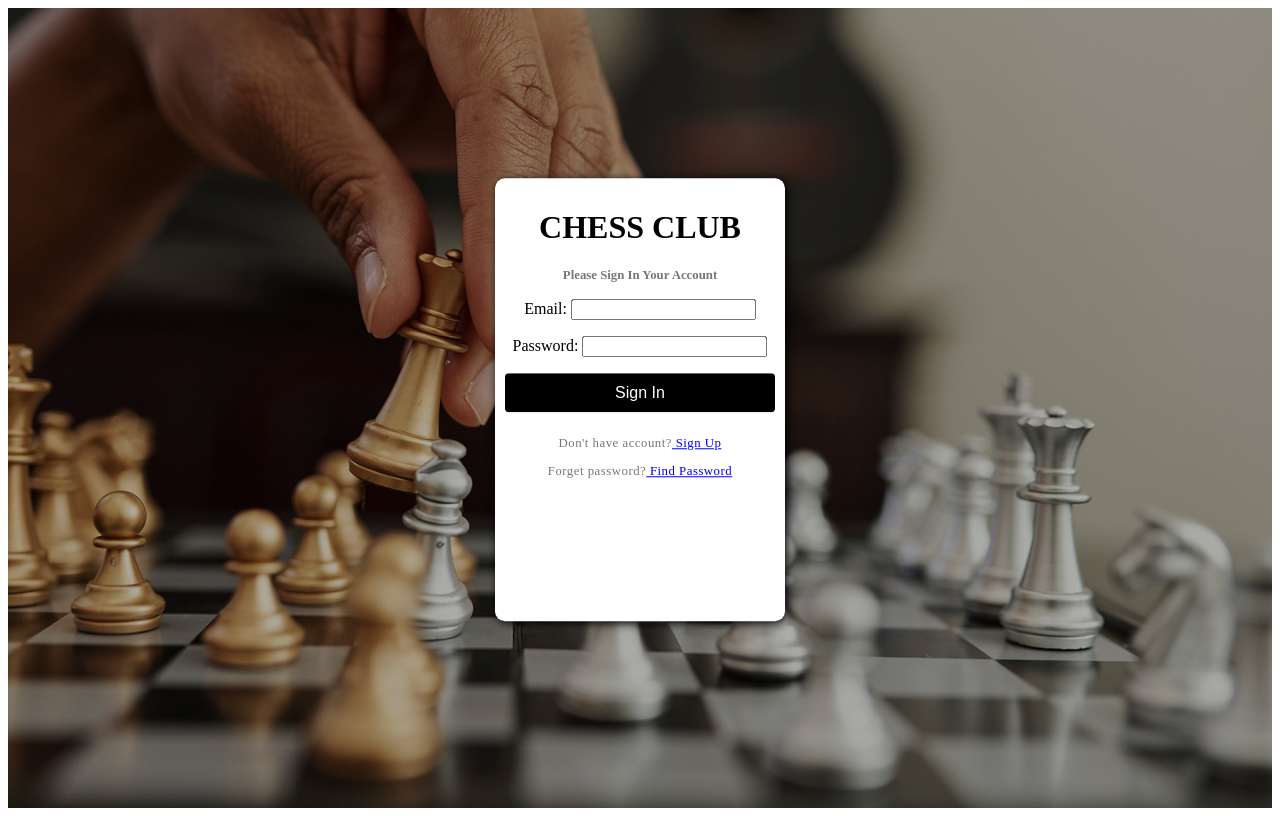
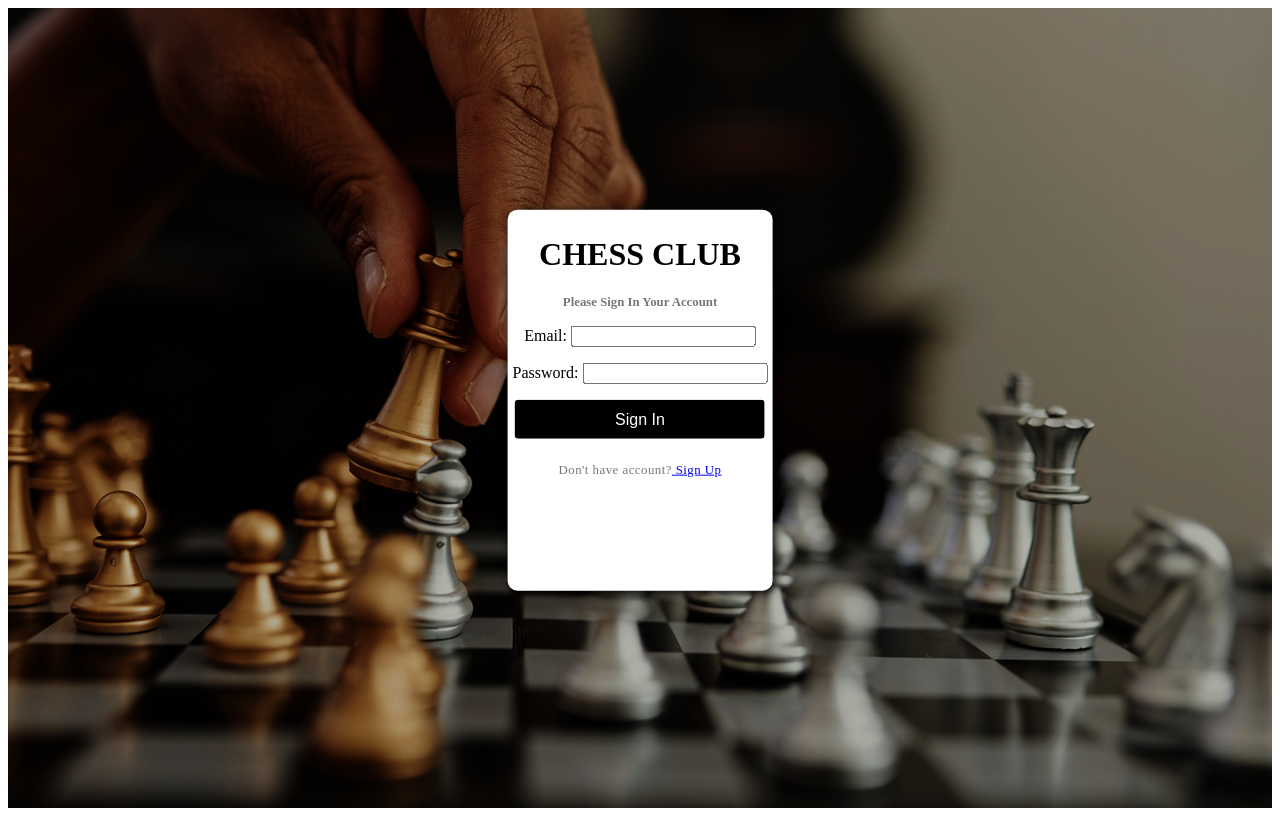
Before and after one commit to Heenal15/Team-Penguin, a Django app: page /log_in/ in a window 1280 px wide. Run offline with Django 3.2, Linux system fonts and the light colour scheme; some libraries are stand-ins or nearby versions.

Commit message:
move the reset password html

```diff
--- a/clubs/templates/log_in.html
+++ b/clubs/templates/log_in.html
@@ -7,7 +7,7 @@
 <head>
   <meta charset="utf-8">
   <meta name="viewport" content="wide=device-width, initial_scale=1.0">
-  <link rel="stylesheet" type="text/css" href="../../../static/custom.css"/>
+  <link rel="stylesheet" type="text/css" href="../../../static/custom.css" />
   <title> Log In </title>
 </head>
 
@@ -30,9 +30,6 @@
               <p class="forget">Don't have account?<a href='{% url 'register' %}'>
                   Sign Up
                 </a></p>
-              <p class="forget">Forget password?<a href='{% url 'password' %}'>
-                  Find Password
-                </a></p>
           </div>
         </div>
       </div>
--- a/static/custom.css
+++ b/static/custom.css
@@ -16,7 +16,7 @@
 }
 
 #cover-image {
-  background: url('images/Chess.png') no-repeat center center fixed;
+  background: url('images/Background.png') no-repeat center center fixed;
   -webkit-background-size: cover;
   -moz-background-size: cover;
   background-size: cover;
@@ -37,9 +37,10 @@
  * Cover page
  */
 .cover-heading {
+  letter-spacing: 0.01px;
   font-size: 2rem;
   font-weight: 800;
-  font-style: ;
+  font-style: normal ;
 }
 .cover-text {
   font-size: 0.8rem;
@@ -62,10 +63,10 @@
   background-color: white;
   max-width: 20rem;
   max-height: 80rem;
-  padding-top: 10px;
-  padding-left: 10px;
-  padding-right: 10px;
-  padding-bottom: 130px;
+  padding-top: 5px;
+  padding-left: 5px;
+  padding-right: 5px;
+  padding-bottom: 100px;
   border-radius: 10px 10px;
 }
 
@@ -94,7 +95,7 @@
   font-weight: 500;
   height: 39px;
   line-height: 37px;
-  min-width: 270px;
+  min-width: 250px;
   padding: 0 8px;
   text-align: center;
 }
```
Also changed, not shown: static/images/Background.png (added).
